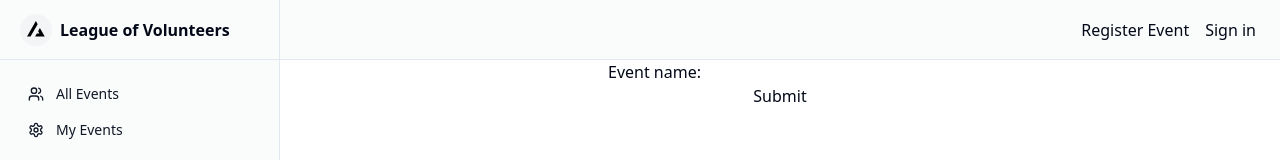
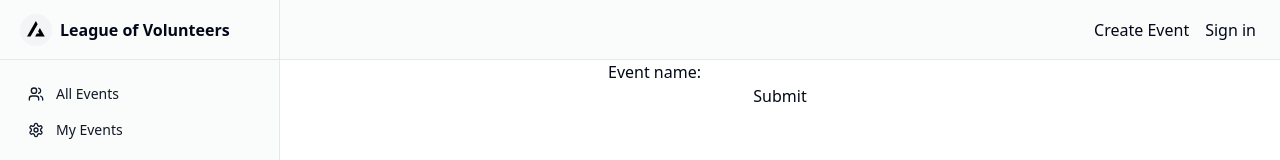
Before and after one commit to 0xMeePok/ah_league_of_volunteers, a Next.js app: page /register_event in a window 1280 px wide. Shown: the top 160 px of the page. Built offline with nearby package versions, Linux system fonts and the light colour scheme; no server answers.

Commit message:
edited layout and added emphasis on chatbot and search

```diff
--- a/app/layout.tsx
+++ b/app/layout.tsx
@@ -56,7 +56,7 @@ export default function RootLayout({
                 <span className="">League of Volunteers</span>
               </Link>
               <Link href={"/register_event"}>
-                Register Event
+                Create Event
               </Link>
               <User />
             </header>
--- a/app/page.tsx
+++ b/app/page.tsx
@@ -16,8 +16,9 @@ export default async function IndexPage({
   return (
     <main className="flex flex-1 flex-col p-4 md:p-6">
       <div className="flex items-center mb-8">
-        <h1 className="font-semibold text-lg md:text-2xl">Events</h1>
+        <h2 className="font-semibold text-lg md:text-2xl">Platform to Search for & Match Volunteers with Opportunities</h2>
       </div>
+      <h3 className="font-semibold">Utilise our ChatBot or Searchbar to get started!</h3>
       <div className="w-full mb-4">
         <Search value={searchParams.q} />
       </div>
```
